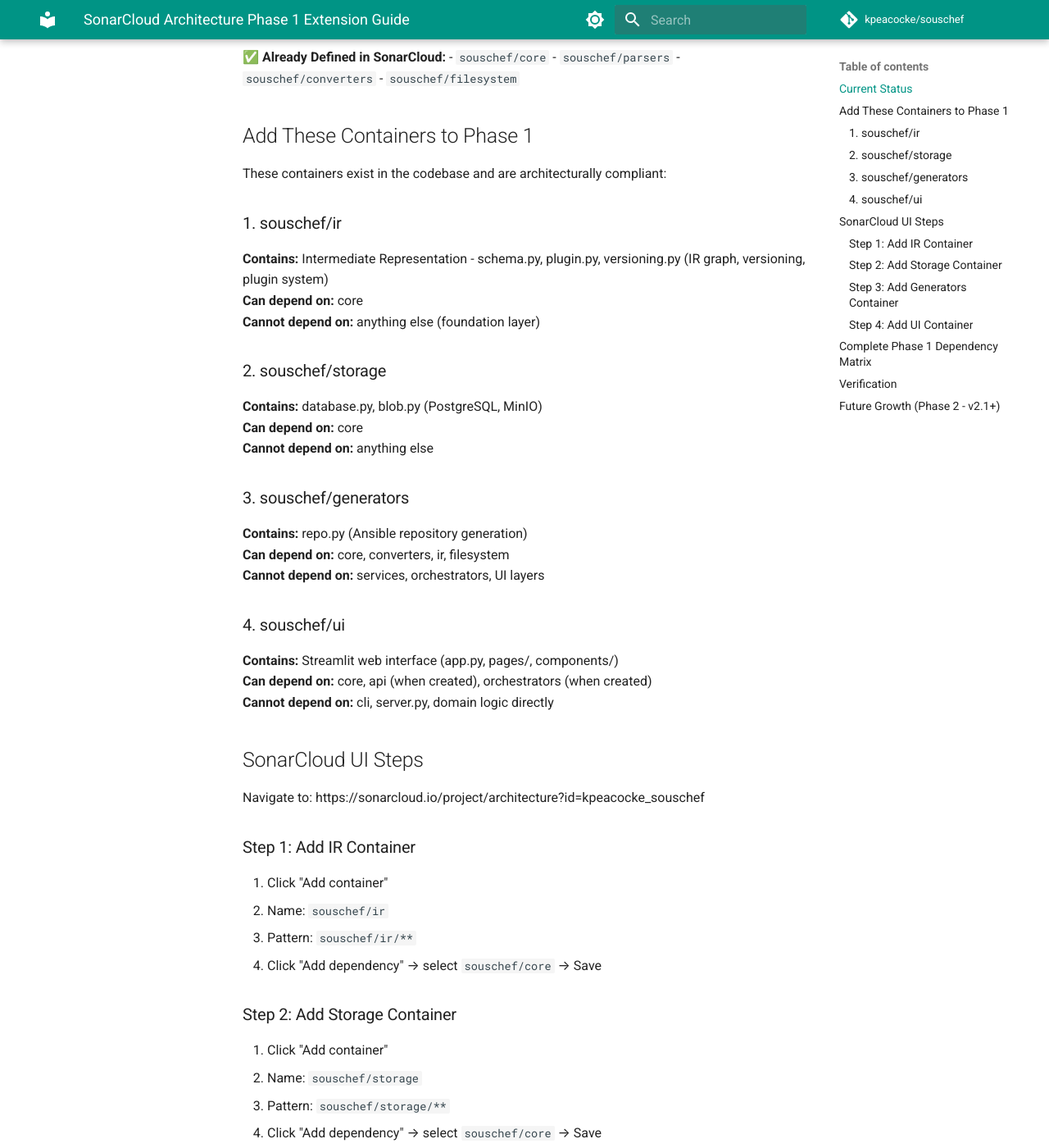
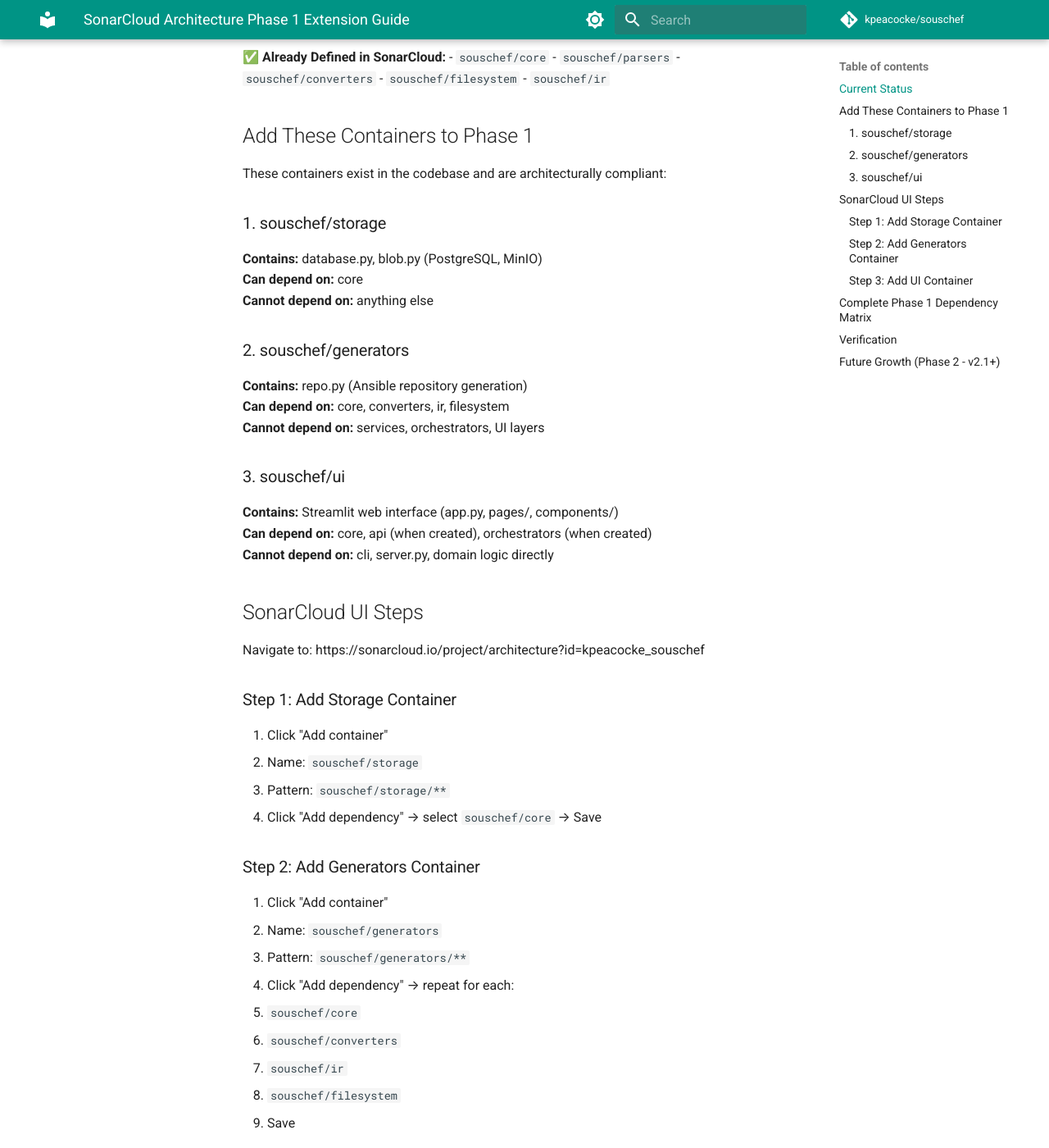
Before and after one commit to kpeacocke/souschef, an MkDocs documentation site: the page built from docs/SONARCLOUD_PHASE1_EXTENSION.md, in a window 1280 px wide and 1400 px high, scrolled down 380 px. Shown: the whole window at 82% size. Built offline with MkDocs 1.6.1 and Material for MkDocs 9.7.7, drawn with Linux system fonts in a browser that asks for light colours; comment, search, counter and statistics services are not loaded; the version menu is left out; some of the changed text lies outside the part shown.

Commit message:
fix: add missing modules to SonarCloud analysis scope
Root cause: souschef/ir was defined in Intended Architecture but missing
from sonar.sources, causing 'not implemented' error.

Changes:
- Added souschef/ir to sonar.sources (fixes architecture validation)
- Added souschef/storage (container already defined in UI)
- Added souschef/generators (for Phase 1 architecture)
- Added souschef/github (agent control integration)
- Added 9 root-level modules: ansible_upgrade, api_clients, cli_registry,
  cli_v2_commands, ingestion, migration_config, migration_simulation,
  migration_v2, migration_wizard
- Corrected Phase 1 guide: ir already defined, removed from 'Add These'

This fixes SonarCloud architecture issue: 'Implement this intended
architecture component: souschef/ir' by ensuring all actual code is
included in analysis scope.

```diff
--- a/docs/SONARCLOUD_PHASE1_EXTENSION.md
+++ b/docs/SONARCLOUD_PHASE1_EXTENSION.md
@@ -11,27 +11,23 @@
 - `souschef/parsers`
 - `souschef/converters`
 - `souschef/filesystem`
+- `souschef/ir`
 
 ## Add These Containers to Phase 1
 
 These containers exist in the codebase and are architecturally compliant:
 
-### 1. souschef/ir
-**Contains:** Intermediate Representation - schema.py, plugin.py, versioning.py (IR graph, versioning, plugin system)
-**Can depend on:** core
-**Cannot depend on:** anything else (foundation layer)
-
-### 2. souschef/storage
+### 1. souschef/storage
 **Contains:** database.py, blob.py (PostgreSQL, MinIO)
 **Can depend on:** core
 **Cannot depend on:** anything else
 
-### 3. souschef/generators
+### 2. souschef/generators
 **Contains:** repo.py (Ansible repository generation)
 **Can depend on:** core, converters, ir, filesystem
 **Cannot depend on:** services, orchestrators, UI layers
 
-### 4. souschef/ui
+### 3. souschef/ui
 **Contains:** Streamlit web interface (app.py, pages/, components/)
 **Can depend on:** core, api (when created), orchestrators (when created)
 **Cannot depend on:** cli, server.py, domain logic directly
@@ -40,19 +36,13 @@
 
 Navigate to: https://sonarcloud.io/project/architecture?id=kpeacocke_souschef
 
-### Step 1: Add IR Container
-1. Click "Add container"
-2. Name: `souschef/ir`
-3. Pattern: `souschef/ir/**`
-4. Click "Add dependency" → select `souschef/core` → Save
-
-### Step 2: Add Storage Container
+### Step 1: Add Storage Container
 1. Click "Add container"
 2. Name: `souschef/storage`
 3. Pattern: `souschef/storage/**`
 4. Click "Add dependency" → select `souschef/core` → Save
 
-### Step 3: Add Generators Container
+### Step 2: Add Generators Container
 1. Click "Add container"
 2. Name: `souschef/generators`
 3. Pattern: `souschef/generators/**`
@@ -63,7 +53,7 @@
    - `souschef/filesystem`
 5. Save
 
-### Step 4: Add UI Container
+### Step 3: Add UI Container
 1. Click "Add container"
 2. Name: `souschef/ui`
 3. Pattern: `souschef/ui/**`
```
Also changed, not shown: 1 other file.
